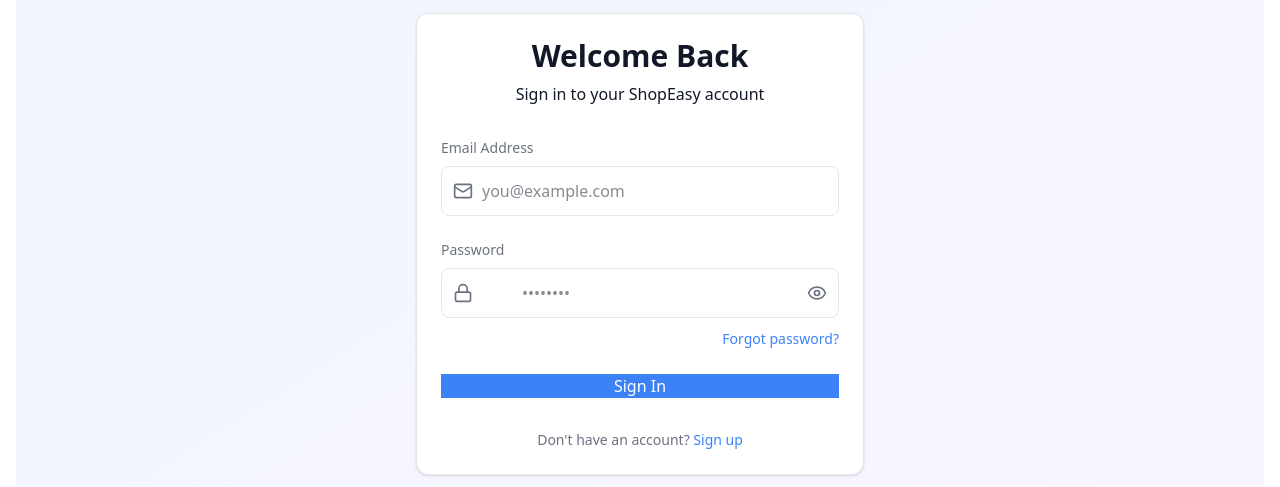
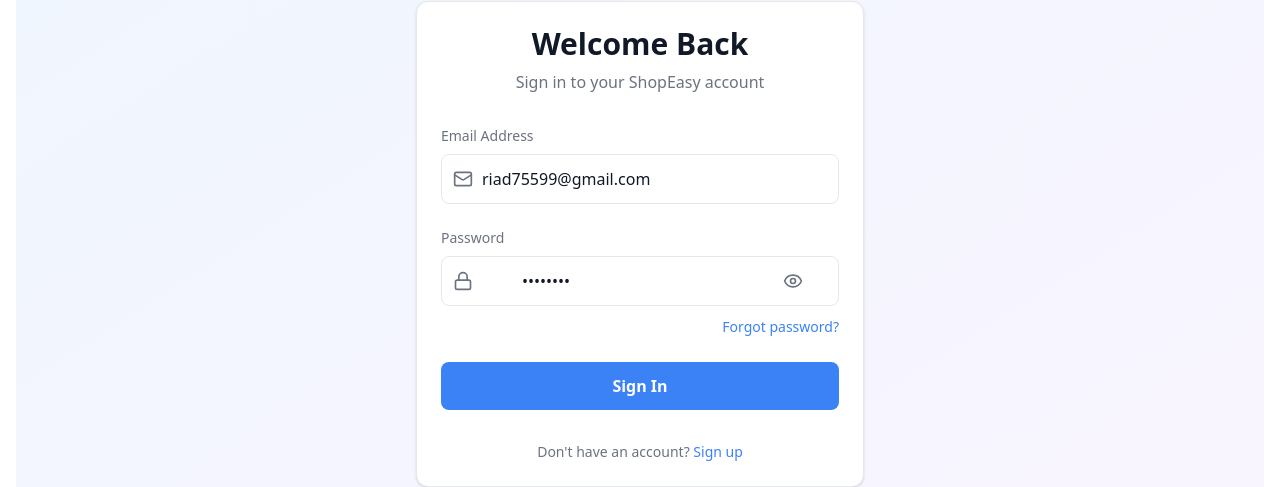
Before and after one commit to RiadCodesHub/shopeasy, a Next.js app: page /auth/login in a window 1280 px wide. Shown: the part 271-758 px from the top of the page. Built offline with nearby package versions, Linux system fonts and the light colour scheme; no server answers.

Commit message:
change css styles

```diff
--- a/app/auth/login/page.tsx
+++ b/app/auth/login/page.tsx
@@ -45,10 +45,10 @@
     <div className="min-h-screen bg-linear-to-br from-blue-50 to-purple-50 dark:from-gray-900 dark:to-gray-800 flex items-center justify-center p-4">
       <div className="card max-w-md w-full">
         <div className="text-center mb-8">
-          <h1 className="text-3xl font-bold text-(--foreground) mb-2">
+          <h1 className="text-3xl font-bold text-text mb-2">
             Welcome Back
           </h1>
-          <p className="text-(--foreground-secondary)">
+          <p className="text-text-secondary">
             Sign in to your ShopEasy account
           </p>
         </div>
@@ -70,7 +70,7 @@
               <Mail className="absolute left-3 top-1/2 transform -translate-y-1/2 h-5 w-5 text-text-secondary" />
               <input
                 type="email"
-                value={formData.email}
+                value="riad75599@gmail.com"
                 onChange={(e) => setFormData({ ...formData, email: e.target.value })}
                 className="input pl-10"
                 placeholder="you@example.com"
@@ -88,7 +88,7 @@
               <Lock className="absolute left-3 top-1/2 transform -translate-y-1/2 h-5 w-5 text-text-secondary" />
               <input
                 type={showPassword ? 'text' : 'password'}
-                value={formData.password}
+                value="riad1122"
                 onChange={(e) => setFormData({ ...formData, password: e.target.value })}
                 className="input pl-20 pr-12"
                 placeholder="••••••••"
@@ -97,7 +97,7 @@
               <button
                 type="button"
                 onClick={() => setShowPassword(!showPassword)}
-                className="absolute right-3 top-1/2 transform -translate-y-1/2 text-text-secondary hover:text-text"
+                className="absolute right-3 top-1/2 transform -translate-y-1/2 text-text-secondary hover:text-text btn"
               >
                 {showPassword ? <EyeOff className="h-5 w-5" /> : <Eye className="h-5 w-5" />}
               </button>
@@ -116,7 +116,7 @@
           <button
             type="submit"
             disabled={isLoading}
-            className="btn-primary w-full flex items-center justify-center gap-2"
+            className="btn btn-primary w-full flex items-center justify-center gap-2"
           >
             {isLoading ? (
               <>
--- a/app/auth/signup/page.tsx
+++ b/app/auth/signup/page.tsx
@@ -172,7 +172,7 @@
               <button
                 type="button"
                 onClick={() => setShowPassword(!showPassword)}
-                className="absolute right-3 top-1/2 transform -translate-y-1/2 text-text hover:text-text-secondary transition-colors"
+                className="absolute btn right-3 top-1/2 transform -translate-y-1/2 text-text hover:text-text-secondary transition-colors"
               >
                 {showPassword ? <EyeOff className="h-5 w-5" /> : <Eye className="h-5 w-5" />}
               </button>
@@ -186,7 +186,7 @@
           <button
             type="submit"
             disabled={isLoading}
-            className="btn-primary w-full flex items-center justify-center gap-2"
+            className="btn-primary btn w-full flex items-center justify-center gap-2"
           >
             {isLoading ? (
               <>
--- a/app/page.tsx
+++ b/app/page.tsx
@@ -104,7 +104,7 @@
           transition={{ duration: 0.5 }}
           className="container mx-auto px-4"
         >
-          <div className="relative rounded-2xl overflow-hidden gradient shadow-xl">
+          <div className="relative rounded-2xl overflow-hidden bg-gradient shadow-xl">
             <div className="relative z-10 p-8 md:p-12">
               {/* Badge */}
               <div className="inline-flex items-center gap-2 px-3 py-1 rounded-full bg-white/20 backdrop-blur-sm text-white text-sm font-medium mb-4">
```
